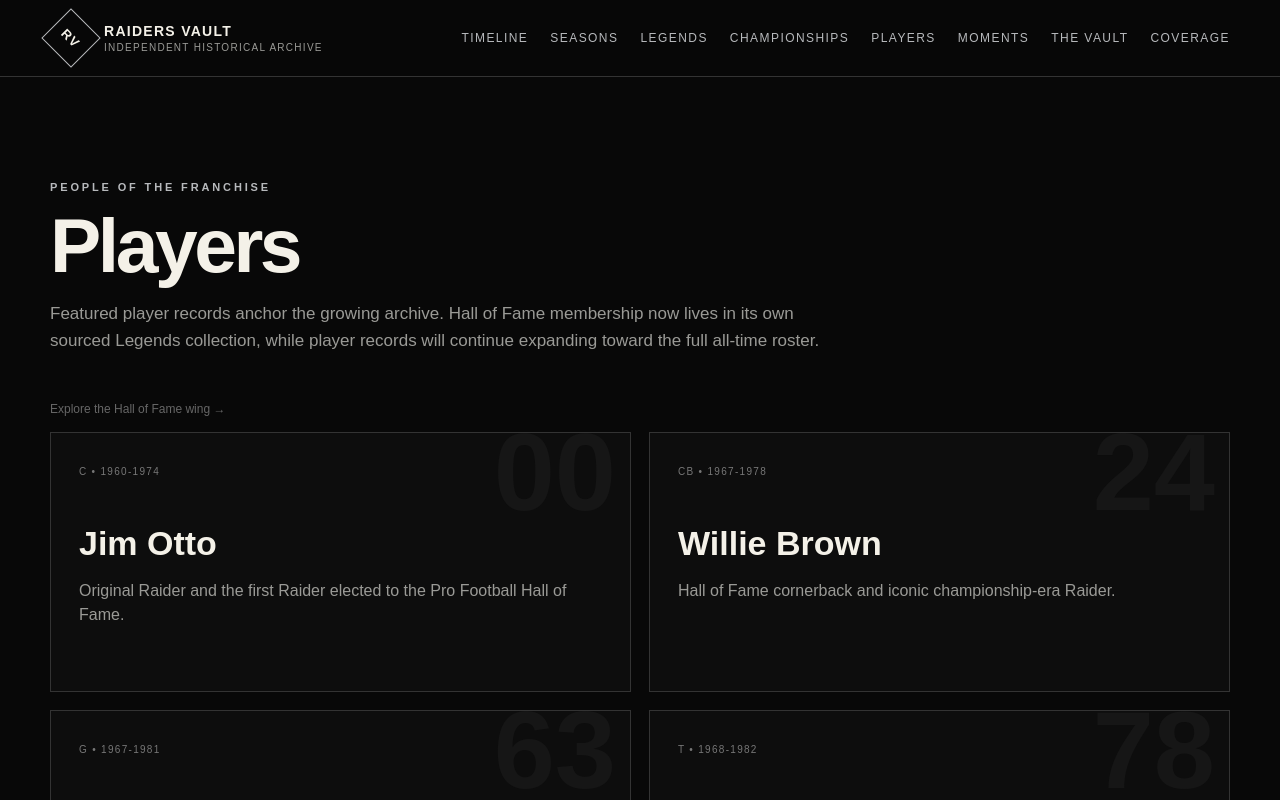
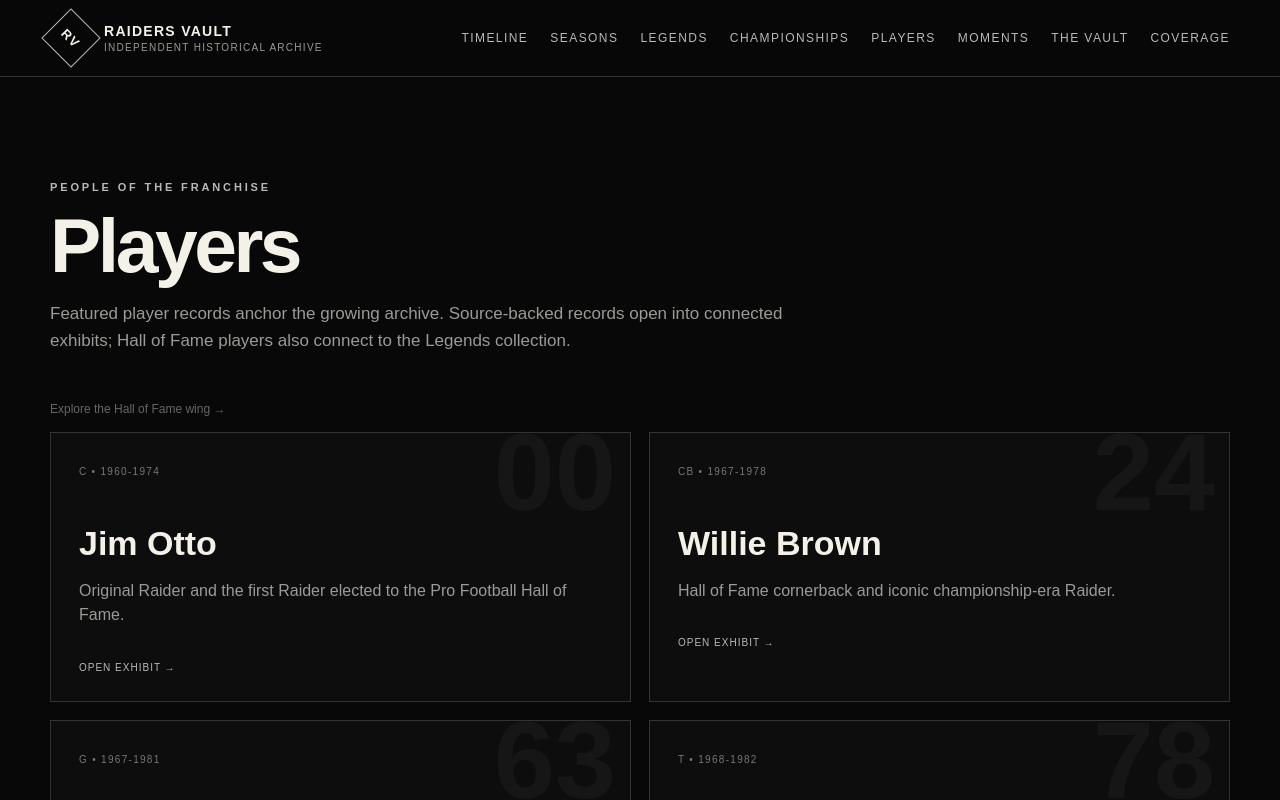
Before and after one commit to IamAcoA/RaidersVault, a Next.js app: page /players in a window 1280 px wide. Shown: the top 800 px of the page. Built offline with nearby package versions, Linux system fonts and the light colour scheme.

Commit message:
Link player cards to sourced exhibits

```diff
--- a/app/players/page.tsx
+++ b/app/players/page.tsx
@@ -9,18 +9,22 @@ export default function PlayersPage() {
   return (
     <section className="section shell page-top">
       <SectionTitle eyebrow="People of the franchise" title="Players">
-        Featured player records anchor the growing archive. Hall of Fame membership now lives in its own sourced Legends collection, while player records will continue expanding toward the full all-time roster.
+        Featured player records anchor the growing archive. Source-backed records open into connected exhibits; Hall of Fame players also connect to the Legends collection.
       </SectionTitle>
       <p className="fine-print"><Link href="/legends">Explore the Hall of Fame wing →</Link></p>
       <div className="person-grid">
-        {players.map(p => (
+        {players.map(p => {
+          const href = p.sourceUrl ? `/players/${p.slug}` : `/legends/${p.slug}`;
+          return (
             <article className="person-card" key={p.slug}>
               <div className="number">{p.number ?? "—"}</div>
               <span>{p.position} • {p.years}</span>
               <h3>{p.name}</h3>
               <p>{p.distinction}</p>
+              <div className="card-actions"><Link href={href}>Open exhibit →</Link></div>
             </article>
-        ))}
+          );
+        })}
       </div>
     </section>
   );
```
Lines whose indentation alone changed are shown as unchanged.
